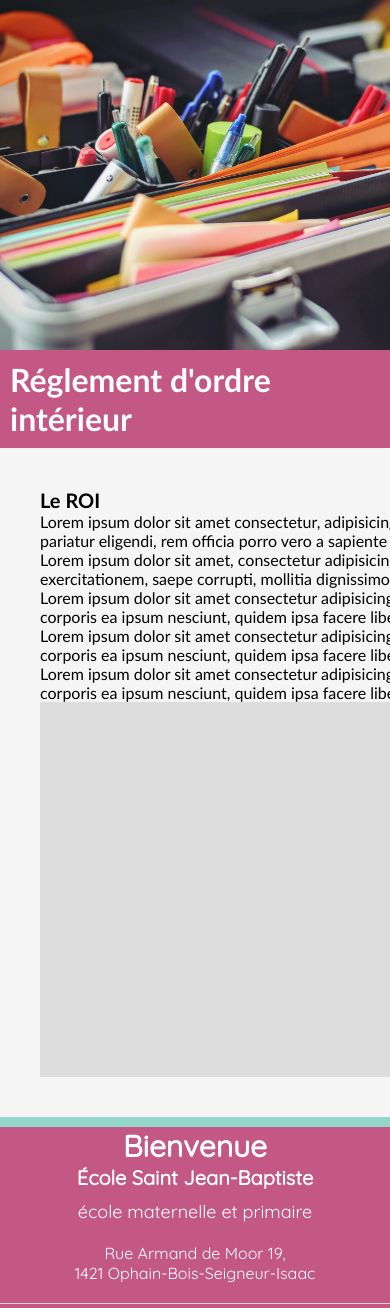
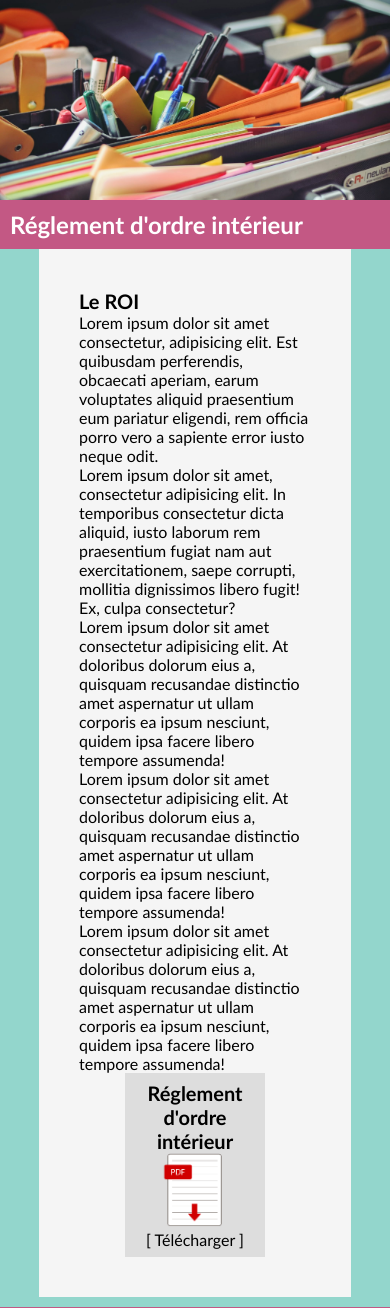
Before and after one commit to emontaigne/ecole_st_jean_baptiste_php, a PHP site: template view/page/roi.php in a window 390 px wide; the page is wider, and only the part inside the window is pictured. Shown: the top 1308 px of that part. Run offline with PHP 8.4, Linux system fonts and the light colour scheme; the template is opened without the code that fills it, so the values that code supplies are empty.

Commit message:
responsive roi

```diff
--- a/public/css/motdirection.css
+++ b/public/css/motdirection.css
@@ -22,7 +22,7 @@
 /* -----main text----- */
 .texte-info {
   background-color: whitesmoke;
-  width: 1100px;
+  width: 80%;
   padding: 40px;
   margin: auto;
   /* justify-content: center; */
--- a/public/css/roi.css
+++ b/public/css/roi.css
@@ -11,3 +11,39 @@
   height: 350px;
   background-size: cover;
 }
+
+@media screen and (max-width: 1200px) {
+  .header-img-roi {
+    height: 250px;
+  }
+
+  .pdf-dl {
+    width: 60%;
+    margin: auto;
+  }
+  .img-pdf {
+    width: 60%;
+  }
+}
+@media screen and (max-width: 992px) {
+}
+@media screen and (max-width: 768px) {
+  .header-img-roi {
+    height: 200px;
+  }
+
+  .roi-titre {
+    font-size: 24px;
+  }
+}
+@media screen and (max-width: 576px) {
+}
+
+@media screen and (max-width: 375px) {
+  .pdf-dl {
+    width: 90%;
+  }
+  .img-pdf {
+    width: 80%;
+  }
+}
--- a/view/page/roi.php
+++ b/view/page/roi.php
@@ -1,9 +1,9 @@
 <div class="header-img-roi" id="header-img"></div>
 <div class="div-rose">
-    <a href=""><h1>Réglement d'ordre intérieur</h1></a>
+    <a href=""><h1 class="roi-titre">Réglement d'ordre intérieur</h1></a>
 </div>
 
-<div class="texte-info">
+<div class="texte-info" >
 <div class="info-onglet" id="roi">
           <h3><a name="roi">Le ROI</a></h3>
           <p>
@@ -39,7 +39,7 @@
           <div class="pdf-dl">
             <h3>Réglement d'ordre intérieur</h3>
             <a href="Logo SJB Déf_7.pdf" download="roi">
-              <img src="public/images/pdf-icon-01.png" />
+              <img src="public/images/pdf-icon-01.png" class="img-pdf"/>
             </a>
             <p>[ Télécharger ]</p>
           </div>
```
